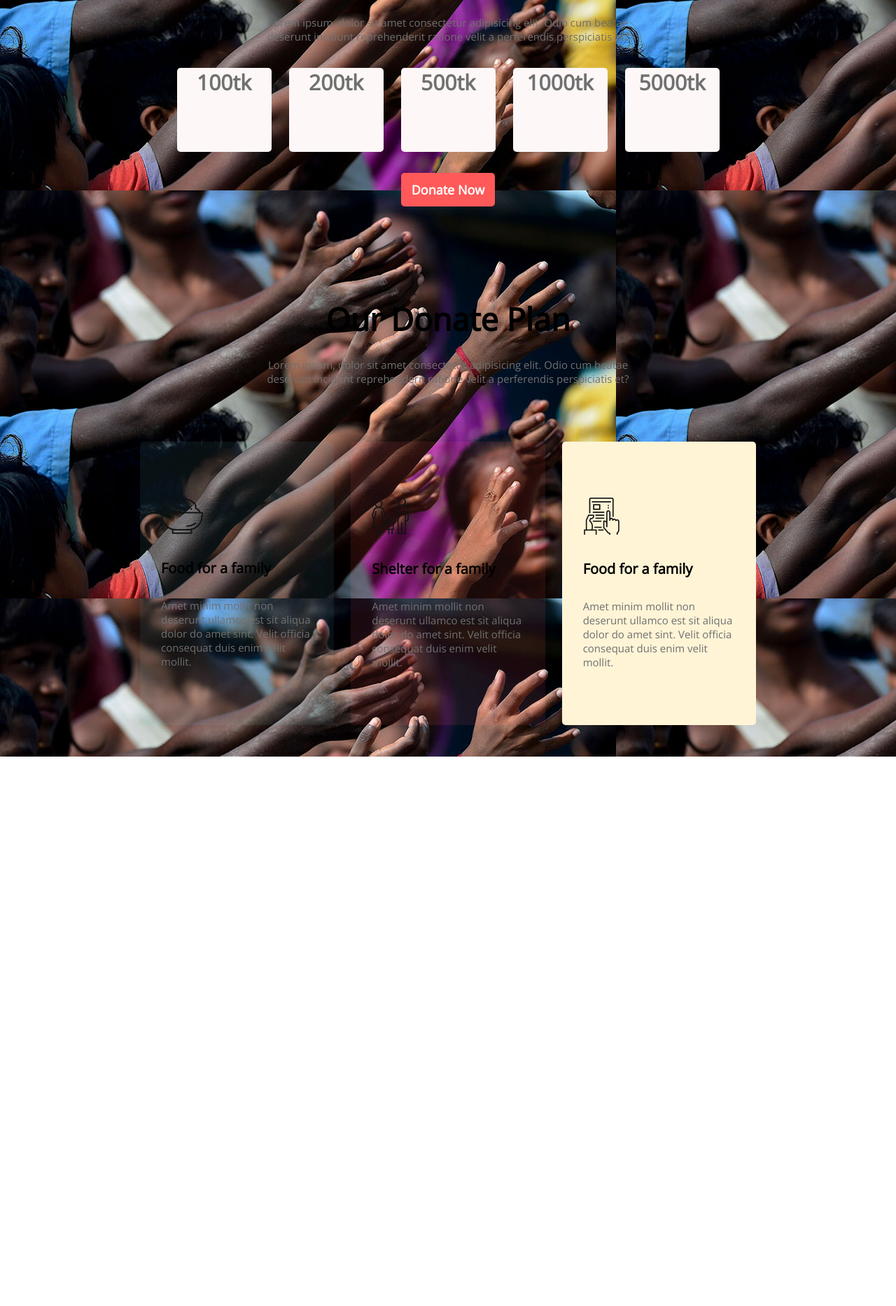
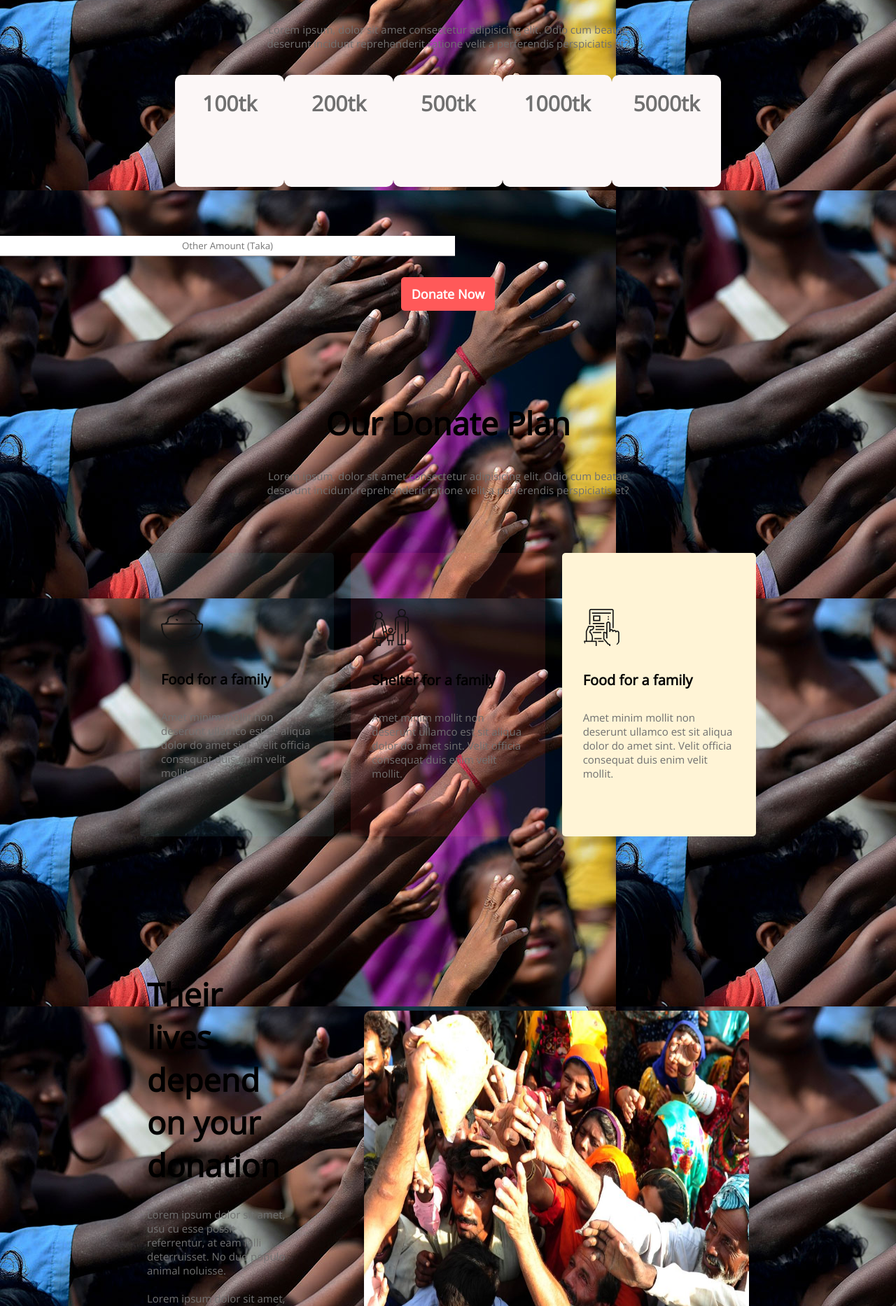
Before and after one commit to mdsakib3449/donate-today, a plain HTML site: page index.html in a window 1280 px wide. Shown: the part 894-2760 px from the top of the page at 70% size. Before the commit the page ends 1975 px from the top, so only its background shows below. Drawn offline with nearby package versions, Linux system fonts and the light colour scheme.

Commit message:
main section commit

```diff
--- a/index.html
+++ b/index.html
@@ -34,6 +34,7 @@
     </header>
 
     <main>
+      <div class="main-div">
         <!-- Donate Section -->
 
         <section class="donate-today">
@@ -45,39 +46,20 @@
           </p>
 
           <div class="donate-amount">
-          <div class="amount">
-            <h1>100tk</h1>
+            <div class="amount">100tk</div>
+            <div class="amount">200tk</div>
+            <div class="amount">500tk</div>
+            <div class="amount">1000tk</div>
+            <div class="amount">5000tk</div>
           </div>
-          <div class="amount">
-            <h1>200tk</h1>
-          </div>
-          <div class="amount">
-            <h1>500tk</h1>
-          </div>
-          <div class="amount">
-            <h1>1000tk</h1>
-          </div>
-          <div class="amount">
-            <h1>5000tk</h1>
-          </div>
-        </div>
-        <!-- <div>
-          <form action="">
-            <input
-              type="text"
-              class="custom-amount"
-              name="Other Amount (Taka)"
-              id=""
-              placeholder="Other Amount (Taka)"
-            />
-          </form>
-        </div>
-        <hr /> -->
+
+          <input type="text" placeholder="Other Amount (Taka)" ali />
 
           <div class="donate-button">
             <button type="submit" class="primary-button">Donate Now</button>
           </div>
         </section>
+      </div>
 
       <section class="donate-plan">
         <h1 class="section-title">Our Donate Plan</h1>
@@ -114,6 +96,68 @@
           </div>
         </div>
       </section>
+
+      <section class="donate-motivation">
+        <div class="motivation-1">
+          <div class="motivation-details">
+            <h1 class="motivation-title">
+              Their lives depend on your donation
+            </h1>
+            <p class="motivation-description">
+              Lorem ipsum dolor sit amet, usu cu esse possit referrentur, at eam
+              falli deterruisset. No duo populo animal noluisse. <br />
+              <br />Lorem ipsum dolor sit amet, consectetur adipisicing elit. In
+              quae veritatis modi illum ullam non.
+            </p>
+            <button type="submit" class="primary-button">
+              How to contribute?
+            </button>
+          </div>
+          <div class="motivation-image">
+            <img src="images/donation0.jpg" alt="" height="500" width="550" />
+          </div>
+        </div>
+      </section>
+
+      <section class="donate-motivation">
+        <div class="motivation-2">
+          <div class="motivation-image-2">
+            <img src="images/donation12.png" alt="" height="500" width="550" />
+          </div>
+          <div class="motivation-details-2">
+            <h1 class="motivation-title">They need us to survive</h1>
+            <p class="motivation-description">
+              Lorem ipsum dolor sit amet, usu cu esse possit referrentur, at eam
+              falli deterruisset. No duo populo animal noluisse. <br />
+              <br />Lorem ipsum dolor sit amet, consectetur adipisicing elit. In
+              quae veritatis modi illum ullam non.
+            </p>
+            <button type="submit" class="primary-button">
+              How to contribute?
+            </button>
+          </div>
+        </div>
+      </section>
+
+      <section class="donate-motivation">
+        <div class="motivation-1">
+          <div class="motivation-details">
+            <h1 class="motivation-title">They needs our support</h1>
+            <p class="motivation-description">
+              Lorem ipsum dolor sit amet, usu cu esse possit referrentur, at eam
+              falli deterruisset. No duo populo animal noluisse. <br />
+              <br />Lorem ipsum dolor sit amet, consectetur adipisicing elit. In
+              quae veritatis modi illum ullam non.
+            </p>
+            <button type="submit" class="primary-button">
+              How to contribute?
+            </button>
+          </div>
+          <div class="motivation-image">
+            <img src="images/donation2.jpg" alt="" height="500" width="550" />
+          </div>
+        </div>
+      </section>
     </main>
 
     <footer></footer>
--- a/styles/donate-today.css
+++ b/styles/donate-today.css
@@ -13,6 +13,10 @@
   width: 160;
   border-radius: 5px;
   background: #ff5959;
+}
+
+img {
+  border-radius: 10px;
 }
 
 /* heder section */
@@ -40,11 +44,13 @@
   padding: 0 350px 0 350px;
   font-weight: 700;
   font-size: 18px;
+  margin-bottom: 50px;
 }
 
 .donate-button {
   text-align: center;
   margin-top: 30px;
+  margin-bottom: 30px;
 }
 
 /* Donate Amount Section */
@@ -60,41 +66,46 @@
   color: #707070;
   text-align: center;
   padding: 25px 350px 35px 350px;
-
   font-size: 15px;
+  margin-top: 10px;
 }
 .donate-amount {
   display: flex;
-  justify-content: center;
-  gap: 25px;
+  justify-content: space-between;
+  align-items: center;
   margin: 0 250px;
   margin-bottom: 30px;
 }
 
 .amount {
-  border-radius: 5px;
+  font-weight: bold;
+  padding: 20px;
+  background-color: #fcf7f7;
+  height: 120px;
   width: 135px;
-  height: 150px;
-  background-color: #fef7f7;
-  block-size: fit-content;
+  color: #707070;
+  font-size: 30px;
+  text-align: center;
+  border-radius: 10px;
 }
 
-.amount h1 {
-  font-size: 30px;
-  color: #707070;
-  font-weight: 900;
-  height: 120px;
-  width: 135px;
+input {
   text-align: center;
+  margin-top: 40px;
+  width: 50%;
+  padding: 5px;
+  border: none;
+  border-bottom: 1px solid rgb(172, 167, 167);
+  justify-content: center;
 }
 
 /* Donate plan section */
 .donate-plan-container {
   display: flex;
-  margin-top: 50px;
   gap: 24px;
   margin: 0 155px;
   padding: 45px;
+  margin-bottom: 150px;
 }
 .icon {
   margin-top: 50px;
@@ -129,3 +140,56 @@
   padding: 30px;
   box-shadow: 0px 6px 50px 0px rgba(0, 0, 0, 0.06);
 }
+
+/* motivation section */
+.donate-motivation {
+  margin-top: 150px;
+}
+/* motivation-1 */
+.motivation-1 {
+  display: flex;
+  justify-content: space-between;
+  gap: 100px;
+  align-items: center;
+}
+
+.motivation-title {
+  color: black;
+  /* margin-top: 130px; */
+  font-weight: 700;
+  font-size: 45px;
+  margin-bottom: 30px;
+}
+.motivation-description {
+  color: #707070;
+  font-size: 15px;
+  margin-top: 10px;
+  margin-bottom: 30px;
+}
+.motivation-image {
+  margin-right: 210px;
+}
+.motivation-details {
+  margin-left: 210px;
+}
+
+/* motivation-2 */
+.motivation-2 {
+  display: flex;
+  justify-content: space-between;
+  gap: 100px;
+  align-items: center;
+}
+.motivation-image-2 {
+  margin-left: 210px;
+}
+.motivation-details-2 {
+  margin-right: 210px;
+}
+
+.motivation-details-2 .primary-button {
+  margin-bottom: 50px;
+}
+.motivation-details-2 .primary-button {
+  margin-top: 30px;
+}
```
Lines whose indentation alone changed are shown as unchanged.
